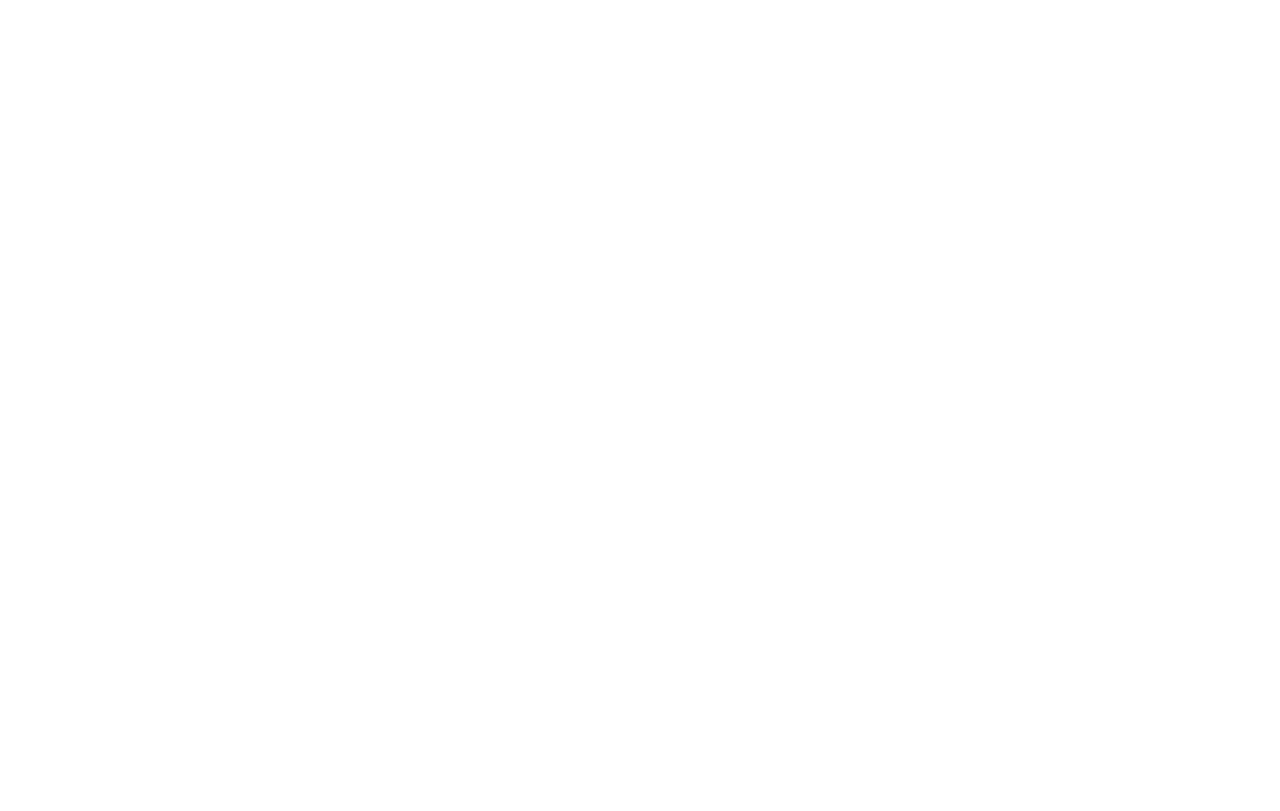
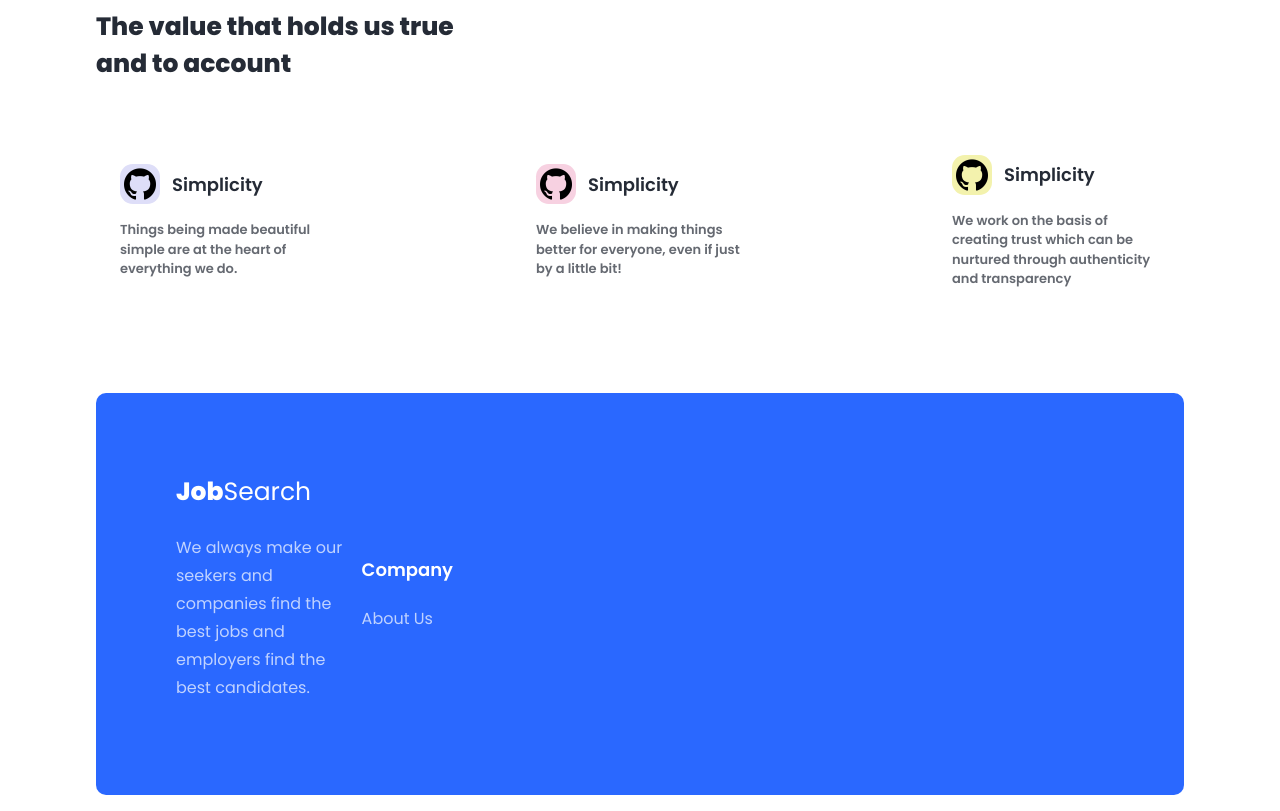
Before and after one commit to aid19/job-portal-react, a React app: page / in a window 1280 px wide. Shown: the part 1680-2491 px from the top of the page. Before the commit the page ends 1608 px from the top, so only its background shows below. Built offline with nearby package versions, Linux system fonts and the light colour scheme; the HTML template or start-up script is replaced by a standard one.

Commit message:
+ value, footer

```diff
--- a/src/Components/FooterDiv/Footer.jsx
+++ b/src/Components/FooterDiv/Footer.jsx
@@ -1,10 +1,29 @@
 // eslint-disable-next-line no-unused-vars
-import React from 'react'
+import React from "react";
 
 const Footer = () => {
   return (
-    <div>Footer</div>
-  )
-}
+    <div className="footer p-[5rem] mb-4 bg-blueColor rounded-[10px] gap-[8] grid grid-cols-5 m-auto items-center justify-center">
+      <div>
+        <div className="logoDiv">
+          <h1 className="logo text-[25px] text-white pb-[1.5rem]">
+            <strong>Job</strong>Search
+          </h1>
+        </div>
+        <p className="text-white pb-[13px] opacity-70 leading-7 ">
+          We always make our seekers and companies find the best jobs and employers find the best candidates.
+        </p>
+      </div>
+      <div className="grid">
+        <span className="divTitle text-[18px] font-semibold pb-[1.5rem] text-white">
+          Company
+        </span>
+        <div className="grid gap-3">
+          <li className="text-white opacity-[.7] hover:opacity-[1]">About Us</li>
+        </div>
+      </div>
+    </div>
+  );
+};
 
-export default Footer
+export default Footer;
--- a/src/Components/JobDiv/Jobs.jsx
+++ b/src/Components/JobDiv/Jobs.jsx
@@ -84,8 +84,6 @@
     company:'Web Tech Agency'
   },
 
-
-
 ]
 
 const Jobs = () => {
--- a/src/Components/ValueDiv/Value.jsx
+++ b/src/Components/ValueDiv/Value.jsx
@@ -1,9 +1,56 @@
 // eslint-disable-next-line no-unused-vars
 import React from 'react'
+import simple from '../../assets/logo1.png'
+import valentines from '../../assets/logo1.png'
+import shield from '../../assets/logo1.png'
 
 const Value = () => {
   return (
-    <div>Value</div>
+    <div className='mb-[4rem] mt-[6rem]'>
+      <h1 className='text-textColor text-[25px] py-[2rem] pb-[3rem] font-bold w-[400px] block'>
+        The value that holds us true and to account </h1>
+        <div className='grid gap-[10rem] grid-cols-3 items-center'>
+          <div className='singleGrid rounded-[10px] hover:bg-[#eeedf7] p-[1.5rem]'>
+            <div className='flex items-center gap-3'>
+              <div className='imgDiv p-[4px] rounded-[.8rem] bg-[#dedef8] h-[40px] w-[40px] flex items-center justify-center'>
+                <img src={simple} alt="" />
+              </div>
+              <span className='font-semibold text-textColor text-[18px]'>
+                Simplicity
+              </span>
+            </div>
+            <p className='text-[13px] text-textColor opacity-[.7] py-[1rem] font-semibold'>
+              Things being made beautiful simple are at the heart of everything we do.
+            </p>
+          </div>
+          <div className='singleGrid rounded-[10px] hover:bg-[#f7edf5] p-[1.5rem]'>
+            <div className='flex items-center gap-3'>
+              <div className='imgDiv p-[4px] rounded-[.8rem] bg-[#f7d1e1] h-[40px] w-[40px] flex items-center justify-center'>
+                <img src={valentines} alt="" />
+              </div>
+              <span className='font-semibold text-textColor text-[18px]'>
+                Simplicity
+              </span>
+            </div>
+            <p className='text-[13px] text-textColor opacity-[.7] py-[1rem] font-semibold'>
+              We believe in making things better for everyone, even if just by a little bit!
+            </p>
+          </div>
+          <div className='singleGrid rounded-[10px] hover:bg-[#fffed0] p-[1.5rem]'>
+            <div className='flex items-center gap-3'>
+              <div className='imgDiv p-[4px] rounded-[.8rem] bg-[#f3f2ad] h-[40px] w-[40px] flex items-center justify-center'>
+                <img src={shield} alt="" />
+              </div>
+              <span className='font-semibold text-textColor text-[18px]'>
+                Simplicity
+              </span>
+            </div>
+            <p className='text-[13px] text-textColor opacity-[.7] py-[1rem] font-semibold'>
+              We work on the basis of creating trust which can be nurtured through authenticity and transparency
+            </p>
+          </div>
+        </div>
+    </div>
   )
 }
 
```
